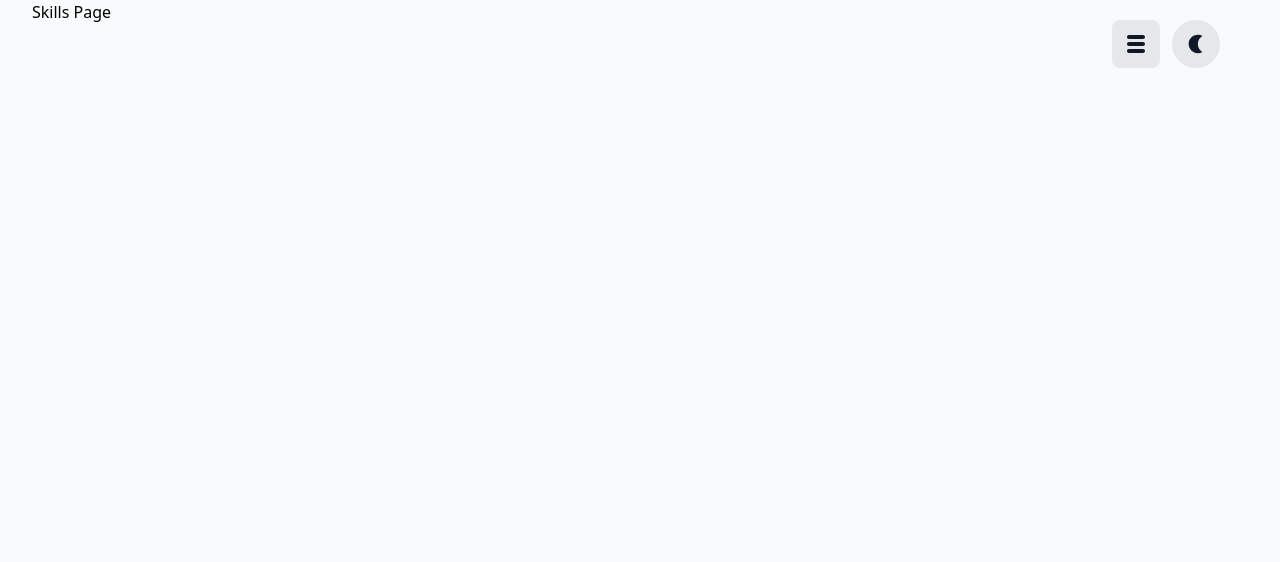
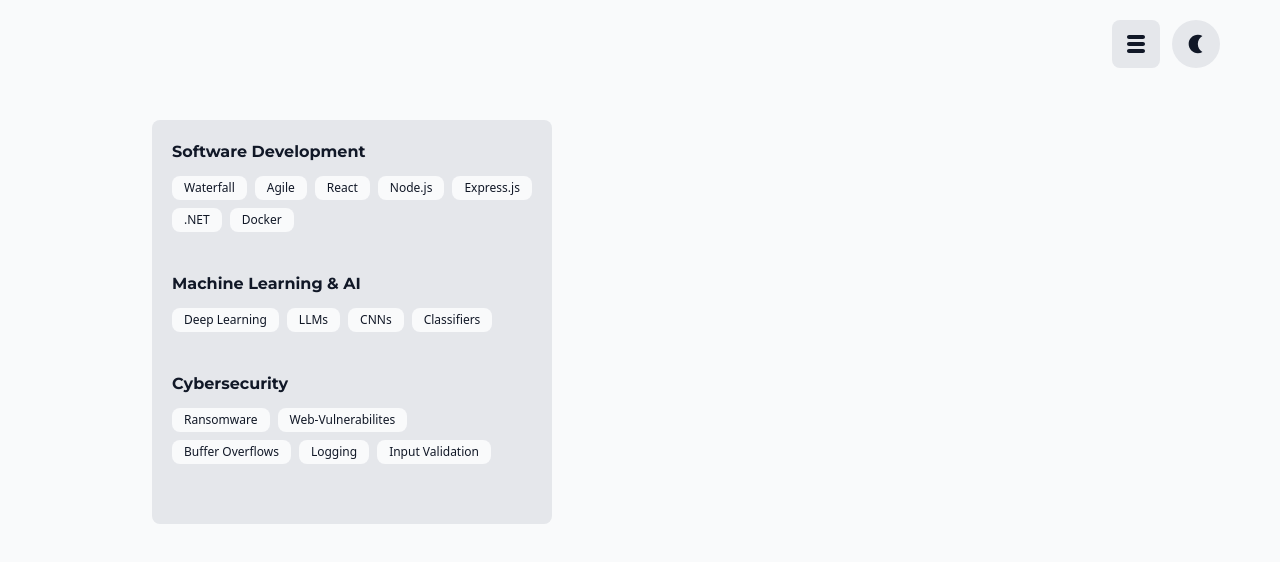
Before and after one commit to hquino1/hquino1.github.io, a React (Vite) app: page /skills in a window 1280 px wide. Shown: the top 562 px of the page. Built offline with nearby package versions, Linux system fonts and the light colour scheme.

Commit message:
adding skills section

```diff
--- a/src/pages/Skills.jsx
+++ b/src/pages/Skills.jsx
@@ -1,5 +1,48 @@
 function Skills() {
-  return <h1>Skills Page</h1>
+
+  const aiTags = ["Deep Learning", "LLMs", "CNNs", "Classifiers"]
+  const swTags = ["Waterfall", "Agile", "React", "Node.js", "Express.js", ".NET", "Docker"]
+  const csTags = ["Ransomware", "Web-Vulnerabilites", "Buffer Overflows", "Logging", "Input Validation"]
+
+  return (
+    <div className='text-[#111827] dark:text-[#F1F5F9] w-full h-full pr-0 pl-5 pt-30 pr-5 sm:p-20 lg:p-30 xl:p-30 overflow-auto'>
+      <div className=''>
+        <div className='flex gap-5'>
+
+          <div className='dark:bg-[#1E293B] bg-[#E5E7EB] p-5 w-[400px] rounded-lg'>
+            <div className='mb-3 font-[Montserrat] font-bold'> Software Development </div>
+            <div className='flex mb-10 flex-wrap gap-2'>
+              {swTags.map((name, index) => (
+                <div index={index} className='bg-[#F9FAFB] dark:bg-[#0F172A] h-[20px] w-auto rounded-lg flex text-xs justify-center p-3 items-center'>{name}</div>
+              ))}
+            </div>
+
+            <div className='mb-3 font-[Montserrat] font-bold'> Machine Learning & AI </div>
+            <div className='flex mb-10 flex-wrap gap-2'>
+              {aiTags.map((name, index) => (
+                <div index={index} className='bg-[#F9FAFB] dark:bg-[#0F172A] h-[20px] w-auto rounded-lg flex text-xs justify-center p-3 items-center'>{name}</div>
+              ))}
+            </div>
+
+            <div className='mb-3 font-[Montserrat] font-bold'> Cybersecurity </div>
+            <div className='flex mb-10 flex-wrap gap-2'>
+              {csTags.map((name, index) => (
+                <div index={index} className='bg-[#F9FAFB] dark:bg-[#0F172A] h-[20px] w-auto rounded-lg flex text-xs justify-center p-3 items-center'>{name}</div>
+              ))}
+            </div>
+
+          </div>
+
+
+
+          <div className='bg-blue-200'>
+            <div className=''>
+            </div>
+          </div>
+        </div>
+      </div>
+    </div>
+  )
 }
 
 export default Skills
```
